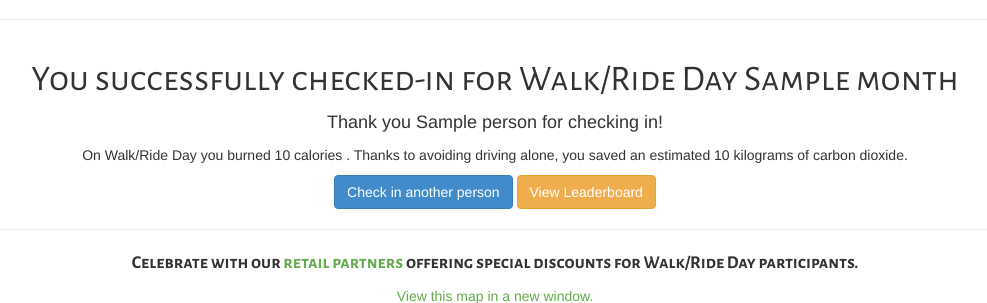
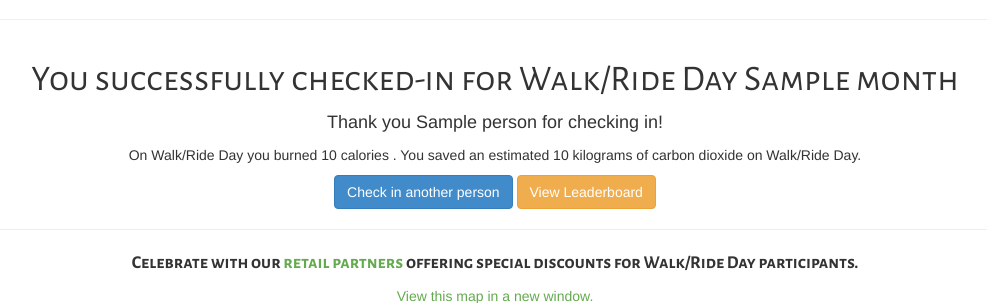
Before and after one commit to greenstreetsinitiative/checkin2015, a Django app: template survey/templates/survey/thanks.html in a window 1280 px wide. Shown: the part 751-1054 px from the top of the page, without its empty margins (145-1132 px from the left). Run offline with Django 3.2, Linux system fonts and the light colour scheme; the template is opened without the code that fills it: most values are stand-ins (such as "Sample title", 1, 10 or a date in 2020); some libraries are stand-ins or nearby versions; some web fonts are replaced.

Commit message:
remove driving alone text

```diff
--- a/survey/templates/survey/thanks.html
+++ b/survey/templates/survey/thanks.html
@@ -18,7 +18,7 @@
             On Walk/Ride Day you burned {{ calories_burned }} calories {% if calorie_change > 0 %}(a {{ calorie_change }} calorie difference from your normal commute!){% endif %}.
         {% endif %}
         {% if carbon_savings > 0 %}
-            Thanks to avoiding driving alone, you saved an estimated {{ carbon_savings }} kilograms of carbon dioxide.
+            You saved an estimated {{ carbon_savings }} kilograms of carbon dioxide on Walk/Ride Day.
         {% endif %}
         </p>
 
```
